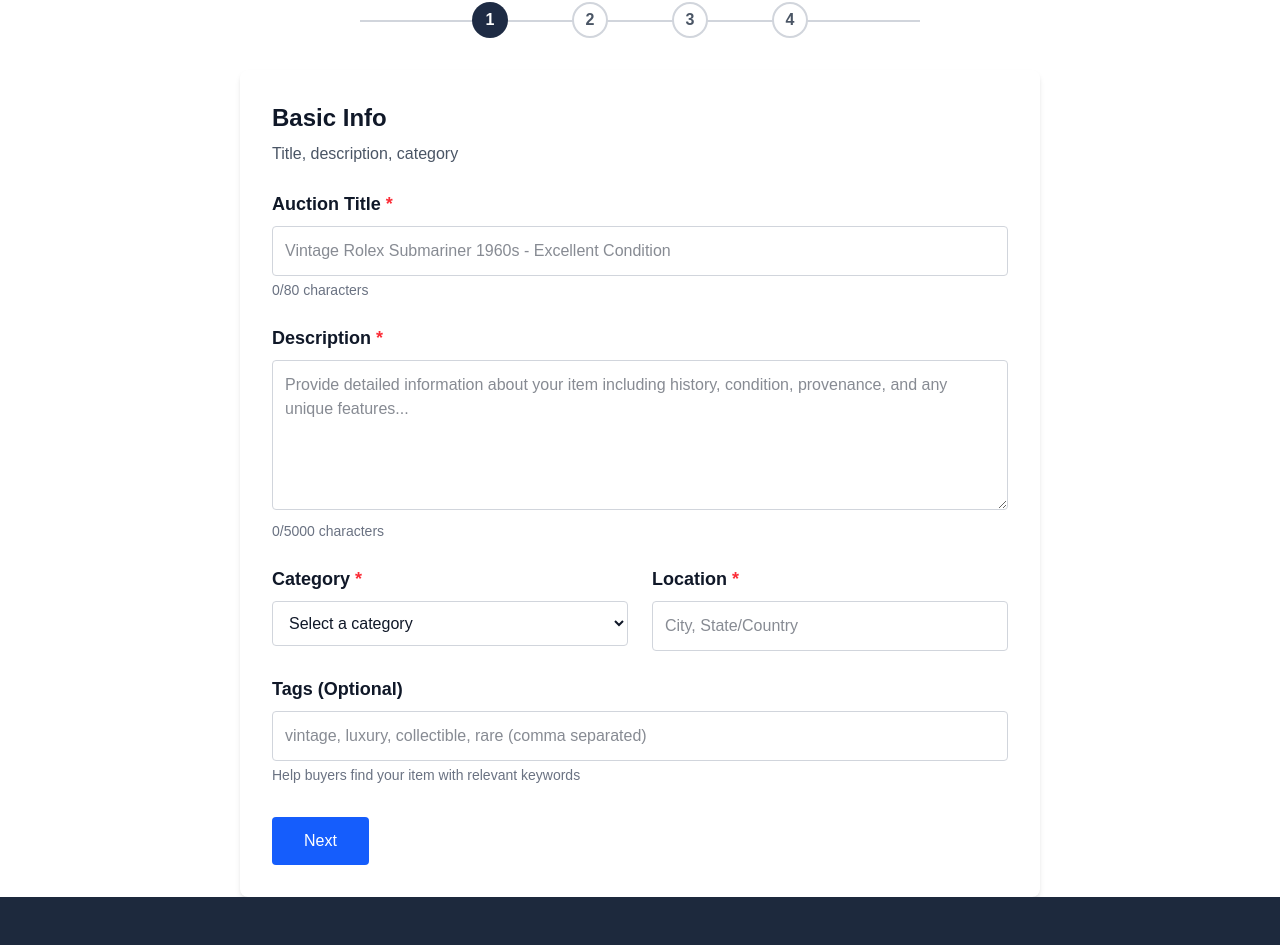
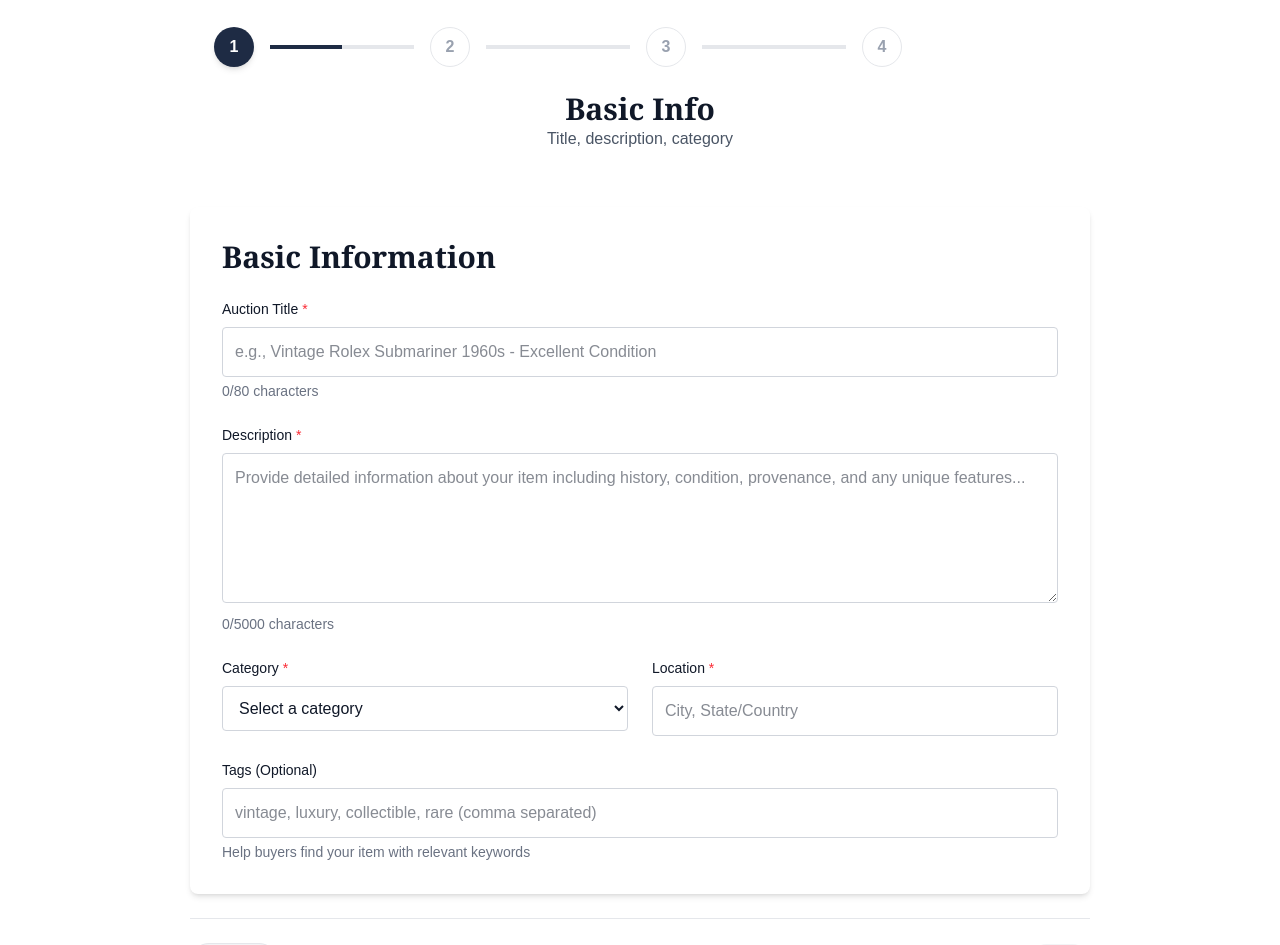
Before and after one commit to Himashmayadunna/auction-management-system, a Next.js app: page /sell in a window 1280 px wide. Shown: the part 339-1284 px from the top of the page. Built offline with nearby package versions, Linux system fonts and the light colour scheme.

Commit message:
sell page step 1 completed

```diff
--- a/src/app/sell/page.jsx
+++ b/src/app/sell/page.jsx
@@ -50,61 +50,141 @@ export default function SellPage() {
     setFormData((prev) => ({ ...prev, [name]: value }));
   };
 
-  const nextStep = () => {
-    setStep((prev) => Math.min(prev + 1, 4));
+  const goToStep = (n) => {
+    setStep(Math.min(Math.max(1, n), 4));
     window.scrollTo({ top: 0, behavior: 'smooth' });
   };
 
-  const prevStep = () => {
-    setStep((prev) => Math.max(prev - 1, 1));
-    window.scrollTo({ top: 0, behavior: 'smooth' });
+  const nextStep = () => goToStep(step + 1);
+  const prevStep = () => goToStep(step - 1);
+
+  // Validation per-step: required fields
+  const isStepValid = (s) => {
+    if (s === 1) {
+      return (
+        formData.title.trim().length > 0 &&
+        formData.description.trim().length > 0 &&
+        formData.category.trim().length > 0 &&
+        formData.location.trim().length > 0
+      );
+    }
+    if (s === 2) {
+      return images.length > 0 && condition.trim().length > 0;
+    }
+    if (s === 3) {
+      return (
+        formData.startingBid !== '' &&
+        Number(formData.startingBid) > 0 &&
+        formData.duration !== ''
+      );
+    }
+    return true;
   };
 
+  // Stepper component: fixed container width; shows circles and lines with left-half bold behavior
+  function Stepper({ current }) {
+    const steps = [1, 2, 3, 4];
     return (
-    <div className="min-h-screen bg-white text-gray-900 w-full">
+      // increased top margin to give more space between header and stepper
+      <div className="w-full flex justify-center mt-8 mb-6">
+        <div className="w-[900px] px-6 flex items-center">
+          {steps.map((s, idx) => {
+            const isActive = current === s;
+            const isCompleted = current > s;
+            return (
+              <div key={s} className="flex items-center">
+                {/* Circle */}
+                <div
+                  onClick={() => goToStep(s)}
+                  className={`cursor-pointer w-10 h-10 rounded-full flex items-center justify-center font-semibold text-base transition-all ${
+                    isActive || isCompleted
+                      ? 'bg-[#1e2b44] text-white shadow-md'
+                      : 'bg-white text-gray-400 border border-gray-200'
+                  }`}
+                  aria-current={isActive}
+                >
+                  {s}
+                </div>
+
+                {/* Line to next (render for all but last) */}
+                {idx !== steps.length - 1 && (
+                  <div className="flex items-center mx-4">
+                    {/* The line is two halves (left & right).
+                        left half bold when current >= s (active/completed),
+                        right half bold when current > s (fully completed).
+                    */}
+                    <div className="w-36 h-1 flex">
+                      {/* left half */}
+                      <div
+                        className={`flex-1 h-1 transition-all ${
+                          current >= s ? 'bg-[#1e2b44]' : 'bg-gray-200'
+                        }`}
+                      />
+                      {/* right half */}
+                      <div
+                        className={`flex-1 h-1 transition-all ${
+                          current > s ? 'bg-[#1e2b44]' : 'bg-gray-200'
+                        }`}
+                      />
+                    </div>
+                  </div>
+                )}
+              </div>
+            );
+          })}
+        </div>
+      </div>
+    );
+  }
+
+  return (
+    <div className="min-h-screen bg-white text-gray-900 w-full flex flex-col">
       {/* Header */}
-      <div className="bg-[#1e2b44] py-16 px-8 mb-8">
-        <div className="max-w-[800px] mx-auto text-center">
-          <h1 className="text-[3rem] font-bold text-white mb-4">
+      <div className="bg-[#1e2b44] py-20 px-8">
+        <div className="max-w-[1100px] mx-auto text-center">
+          <h1 className="text-[3rem] md:text-[3.25rem] font-bold text-white mb-4 leading-tight">
             Create Your Auction
           </h1>
-          <p className="text-xl text-white">
+          <p className="text-lg md:text-xl text-white">
             List your item and reach thousands of potential buyers worldwide
           </p>
         </div>
       </div>
 
-      {/* Progress Bar */}
-      <div className="relative max-w-[800px] mx-auto my-8 flex justify-center items-center gap-16">
-        <div className="absolute left-[15%] right-[15%] top-1/2 h-[2px] bg-gray-300 z-0" />
-        {[1, 2, 3, 4].map((s) => (
-          <div
-            key={s}
-            className={`relative z-10 w-9 h-9 rounded-full flex items-center justify-center font-bold text-base ${
-              step >= s
-                ? 'bg-[#1e2b44] border-[#1e2b44] text-white'
-                : 'bg-white border-2 border-gray-300 text-gray-600'
-            }`}
+      {/* Stepper (fixed width) */}
+      <Stepper current={step} />
+
+      {/* Page-level topic (outside the form) - serif font, a bit larger */}
+      <div className="w-[900px] mx-auto text-center mb-6">
+        <h2
+          className="text-2xl md:text-3xl font-semibold"
+          style={{ fontFamily: 'Georgia, "Times New Roman", Times, serif' }}
         >
-            {s}
-          </div>
-        ))}
+          Basic Info
+        </h2>
+        <p className="text-gray-600">Title, description, category</p>
       </div>
 
-      {/* Form container */}
-      <div className="bg-white p-8 max-w-[800px] mx-auto mt-8 shadow-md rounded-lg">
+      {/* Form container: fixed horizontal width  (900px), vertical flexible */}
+      <div className="w-[900px] mx-auto mt-8">
+        <div className="bg-white p-8 shadow-md rounded-lg">
+          {/* Inside the form: inner topic (serif, a bit larger) */}
+          <div className="mb-6">
+            <h3
+              className="text-2xl md:text-3xl font-semibold"
+              style={{ fontFamily: 'Georgia, "Times New Roman", Times, serif' }}
+            >
+              Basic Information
+            </h3>
+          </div>
+
           {/* Step 1 */}
           {step === 1 && (
             <section>
-            {/* Section Title */}
-            <h2 className="text-2xl font-bold mb-2">Basic Info</h2>
-            <p className="text-gray-600 mb-6">Title, description, category</p>
-
-            {/* Form Content */}
               <div className="space-y-6">
                 {/* Auction Title */}
                 <div>
-                <label className="block text-lg font-semibold mb-2">
+                  <label className="block text-sm font-medium mb-2">
                     Auction Title <span className="text-red-500">*</span>
                   </label>
                   <input
@@ -112,16 +192,16 @@ export default function SellPage() {
                     name="title"
                     value={formData.title}
                     onChange={handleChange}
-                  placeholder="Vintage Rolex Submariner 1960s - Excellent Condition"
-                  className="w-full p-3 border border-gray-300 rounded text-base"
+                    placeholder="e.g., Vintage Rolex Submariner 1960s - Excellent Condition"
+                    className="w-full p-3 border border-gray-300 rounded text-base focus:outline-none focus:ring-2 focus:ring-[#1e2b44]"
                     maxLength={80}
                   />
-                <p className="text-sm text-gray-500 mt-1">0/80 characters</p>
+                  <p className="text-sm text-gray-500 mt-1">{`${formData.title.length}/80 characters`}</p>
                 </div>
 
                 {/* Description */}
                 <div>
-                <label className="block text-lg font-semibold mb-2">
+                  <label className="block text-sm font-medium mb-2">
                     Description <span className="text-red-500">*</span>
                   </label>
                   <textarea
@@ -129,23 +209,23 @@ export default function SellPage() {
                     value={formData.description}
                     onChange={handleChange}
                     placeholder="Provide detailed information about your item including history, condition, provenance, and any unique features..."
-                  className="w-full p-3 border border-gray-300 rounded text-base min-h-[150px]"
+                    className="w-full p-3 border border-gray-300 rounded text-base min-h-[150px] focus:outline-none focus:ring-2 focus:ring-[#1e2b44]"
                     maxLength={5000}
                   />
-                <p className="text-sm text-gray-500 mt-1">0/5000 characters</p>
+                  <p className="text-sm text-gray-500 mt-1">{`${formData.description.length}/5000 characters`}</p>
                 </div>
 
-              {/* Category & Location (side by side) */}
+                {/* Category & Location side-by-side */}
                 <div className="grid grid-cols-1 md:grid-cols-2 gap-6">
                   <div>
-                  <label className="block text-lg font-semibold mb-2">
+                    <label className="block text-sm font-medium mb-2">
                       Category <span className="text-red-500">*</span>
                     </label>
                     <select
                       name="category"
                       value={formData.category}
                       onChange={handleChange}
-                    className="w-full p-3 border border-gray-300 rounded text-base"
+                      className="w-full p-3 border border-gray-300 rounded text-base focus:outline-none focus:ring-2 focus:ring-[#1e2b44]"
                     >
                       <option value="">Select a category</option>
                       <option value="art">Art & Antiques</option>
@@ -162,7 +242,7 @@ export default function SellPage() {
                   </div>
 
                   <div>
-                  <label className="block text-lg font-semibold mb-2">
+                    <label className="block text-sm font-medium mb-2">
                       Location <span className="text-red-500">*</span>
                     </label>
                     <input
@@ -171,27 +251,23 @@ export default function SellPage() {
                       value={formData.location}
                       onChange={handleChange}
                       placeholder="City, State/Country"
-                    className="w-full p-3 border border-gray-300 rounded text-base"
+                      className="w-full p-3 border border-gray-300 rounded text-base focus:outline-none focus:ring-2 focus:ring-[#1e2b44]"
                     />
                   </div>
                 </div>
 
                 {/* Tags */}
                 <div>
-                <label className="block text-lg font-semibold mb-2">
-                  Tags (Optional)
-                </label>
+                  <label className="block text-sm font-medium mb-2">Tags (Optional)</label>
                   <input
                     type="text"
                     name="tags"
                     value={formData.tags}
                     onChange={handleChange}
                     placeholder="vintage, luxury, collectible, rare (comma separated)"
-                  className="w-full p-3 border border-gray-300 rounded text-base"
+                    className="w-full p-3 border border-gray-300 rounded text-base focus:outline-none focus:ring-2 focus:ring-[#1e2b44]"
                   />
-                <p className="text-sm text-gray-500 mt-1">
-                  Help buyers find your item with relevant keywords
-                </p>
+                  <p className="text-sm text-gray-500 mt-1">Help buyers find your item with relevant keywords</p>
                 </div>
               </div>
             </section>
@@ -200,9 +276,10 @@ export default function SellPage() {
           {/* Step 2 */}
           {step === 2 && (
             <section>
-            <h2 className="text-xl font-bold mb-4">Photos & Features</h2>
+              <h4 className="text-lg font-medium mb-4">Photos & Features</h4>
+
               <div className="mb-6">
-              <h3 className="font-medium mb-3">Upload Photos *</h3>
+                <h5 className="font-medium mb-3">Upload Photos *</h5>
                 <div
                   className="grid gap-4 mb-4"
                   style={{
@@ -210,17 +287,8 @@ export default function SellPage() {
                   }}
                 >
                   {images.map((image, index) => (
-                  <div
-                    key={index}
-                    className="relative rounded-sm overflow-hidden"
-                  >
-                    <Image
-                      src={image}
-                      alt={`Preview ${index + 1}`}
-                      width={100}
-                      height={100}
-                      unoptimized
-                    />
+                    <div key={index} className="relative rounded-sm overflow-hidden">
+                      <Image src={image} alt={`Preview ${index + 1}`} width={100} height={100} unoptimized />
                       <button
                         type="button"
                         onClick={() => removeImage(index)}
@@ -231,25 +299,15 @@ export default function SellPage() {
                     </div>
                   ))}
                   <label className="border-2 border-dashed border-gray-300 rounded-sm p-6 text-center cursor-pointer flex items-center justify-center hover:border-blue-600 hover:text-blue-600">
-                  <input
-                    type="file"
-                    accept="image/*"
-                    multiple
-                    onChange={handleImageUpload}
-                    style={{ display: 'none' }}
-                  />
+                    <input type="file" accept="image/*" multiple onChange={handleImageUpload} style={{ display: 'none' }} />
                     <span>Add Photo</span>
                   </label>
                 </div>
               </div>
 
               <div className="mb-6">
-              <h3 className="font-medium mb-3">Condition *</h3>
-              <select
-                value={condition}
-                onChange={(e) => setCondition(e.target.value)}
-                className="w-full p-3 border border-gray-300 rounded"
-              >
+                <h5 className="font-medium mb-3">Condition *</h5>
+                <select value={condition} onChange={(e) => setCondition(e.target.value)} className="w-full p-3 border border-gray-300 rounded">
                   <option value="">Select item condition</option>
                   <option value="new">New</option>
                   <option value="like-new">Like New</option>
@@ -259,25 +317,12 @@ export default function SellPage() {
               </div>
 
               <div>
-              <h3 className="font-medium mb-3">Special Features</h3>
+                <h5 className="font-medium mb-3">Special Features</h5>
                 {['authenticity', 'returns', 'premium'].map((f) => (
                   <label key={f} className="flex items-center gap-2 mb-2">
-                  <input
-                    type="checkbox"
-                    checked={features[f]}
-                    onChange={(e) =>
-                      setFeatures((prev) => ({
-                        ...prev,
-                        [f]: e.target.checked,
-                      }))
-                    }
-                  />
+                    <input type="checkbox" checked={features[f]} onChange={(e) => setFeatures((prev) => ({ ...prev, [f]: e.target.checked }))} />
                     <span>
-                    {f === 'authenticity'
-                      ? 'Authenticity Guarantee'
-                      : f === 'returns'
-                      ? 'Accept Returns (14-day)'
-                      : 'Premium Listing (+$25)'}
+                      {f === 'authenticity' ? 'Authenticity Guarantee' : f === 'returns' ? 'Accept Returns (14-day)' : 'Premium Listing (+$25)'}
                     </span>
                   </label>
                 ))}
@@ -288,74 +333,60 @@ export default function SellPage() {
           {/* Step 3 */}
           {step === 3 && (
             <section>
-            <h2 className="text-xl font-bold mb-4">Pricing & Timing</h2>
+              <h4 className="text-lg font-medium mb-4">Pricing & Timing</h4>
               <div className="grid grid-cols-2 gap-4 mb-4">
-              <input
-                type="number"
-                name="startingBid"
-                value={formData.startingBid}
-                onChange={handleChange}
-                placeholder="Starting Bid *"
-                className="p-3 border border-gray-300 rounded"
-              />
-              <input
-                type="number"
-                name="reservePrice"
-                value={formData.reservePrice}
-                onChange={handleChange}
-                placeholder="Reserve Price (Optional)"
-                className="p-3 border border-gray-300 rounded"
-              />
+                <input type="number" name="startingBid" value={formData.startingBid} onChange={handleChange} placeholder="Starting Bid *" className="p-3 border border-gray-300 rounded" />
+                <input type="number" name="reservePrice" value={formData.reservePrice} onChange={handleChange} placeholder="Reserve Price (Optional)" className="p-3 border border-gray-300 rounded" />
               </div>
-            <select
-              name="duration"
-              value={formData.duration}
-              onChange={handleChange}
-              className="w-full p-3 border border-gray-300 rounded mb-4"
-            >
+              <select name="duration" value={formData.duration} onChange={handleChange} className="w-full p-3 border border-gray-300 rounded mb-4">
                 <option value="">Select Duration *</option>
                 <option value="7">7 Days</option>
                 <option value="10">10 Days</option>
                 <option value="30">30 Days</option>
               </select>
-            <input
-              type="text"
-              name="shipping"
-              value={formData.shipping}
-              onChange={handleChange}
-              placeholder="Shipping Cost"
-              className="w-full p-3 border border-gray-300 rounded"
-            />
+              <input type="text" name="shipping" value={formData.shipping} onChange={handleChange} placeholder="Shipping Cost" className="w-full p-3 border border-gray-300 rounded" />
             </section>
           )}
 
           {/* Step 4 */}
           {step === 4 && (
             <section className="text-center">
-            <h2 className="text-xl font-bold mb-4">Publishing...</h2>
-            <p className="text-gray-600">
-              Please wait while we complete your auction listing.
-            </p>
+              <h4 className="text-lg font-medium mb-4">Publishing...</h4>
+              <p className="text-gray-600">Please wait while we complete your auction listing.</p>
             </section>
           )}
+        </div>
 
-        {/* Navigation buttons */}
-        <div className="flex justify-between mt-8">
-          {step > 1 && step < 4 && (
+        {/* Divider + Buttons moved outside below the card (smaller, rounded buttons) */}
+        <div className="mt-6 w-full">
+          {/* thin divider line */}
+          <div className="w-[900px] mx-auto border-t border-gray-200 mb-6" />
+
+          <div className="w-[900px] mx-auto flex items-center justify-between">
             <button
               type="button"
               onClick={prevStep}
-              className="px-8 py-3 rounded border border-gray-300 bg-gray-100 text-gray-900"
+              disabled={step === 1}
+              className={`px-4 py-2 text-sm rounded-full transition ${
+                step === 1
+                  ? 'bg-gray-100 text-gray-400 border border-gray-200 cursor-not-allowed'
+                  : 'bg-white text-gray-900 border border-gray-300'
+              }`}
             >
               Previous
             </button>
-          )}
 
+            <div>
               {step < 3 && (
                 <button
                   type="button"
                   onClick={nextStep}
-              className="px-8 py-3 rounded bg-blue-600 text-white hover:bg-blue-800"
+                  disabled={!isStepValid(step)}
+                  className={`px-4 py-2 text-sm rounded-full transition ${
+                    isStepValid(step)
+                      ? 'bg-[#1e2b44] text-white hover:bg-[#162233]'
+                      : 'bg-gray-100 text-gray-400 cursor-not-allowed'
+                  }`}
                 >
                   Next
                 </button>
@@ -365,13 +396,29 @@ export default function SellPage() {
                 <button
                   type="button"
                   onClick={nextStep}
-              className="px-8 py-3 rounded bg-blue-600 text-white hover:bg-blue-800"
+                  disabled={!isStepValid(step)}
+                  className={`px-4 py-2 text-sm rounded-full transition ${
+                    isStepValid(step)
+                      ? 'bg-[#1e2b44] text-white hover:bg-[#162233]'
+                      : 'bg-gray-100 text-gray-400 cursor-not-allowed'
+                  }`}
                 >
                   Publish
+                </button>
+              )}
+
+              {step === 4 && (
+                <button type="button" className="px-4 py-2 text-sm rounded-full bg-green-600 text-white">
+                  Finish
                 </button>
               )}
             </div>
           </div>
         </div>
+      </div>
+
+      {/* bottom spacer so footer has breathing room */}
+      <div className="h-24" />
+    </div>
   );
 }
```
Lines whose indentation alone changed are shown as unchanged.
